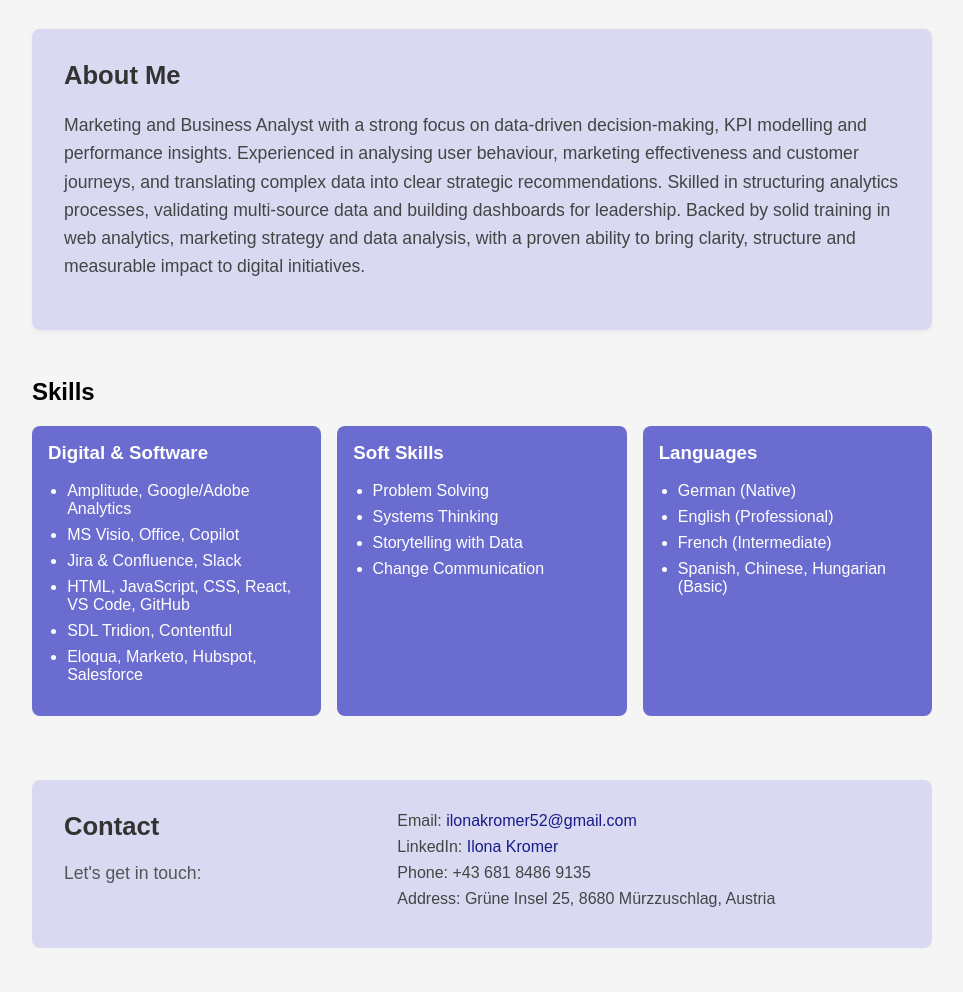
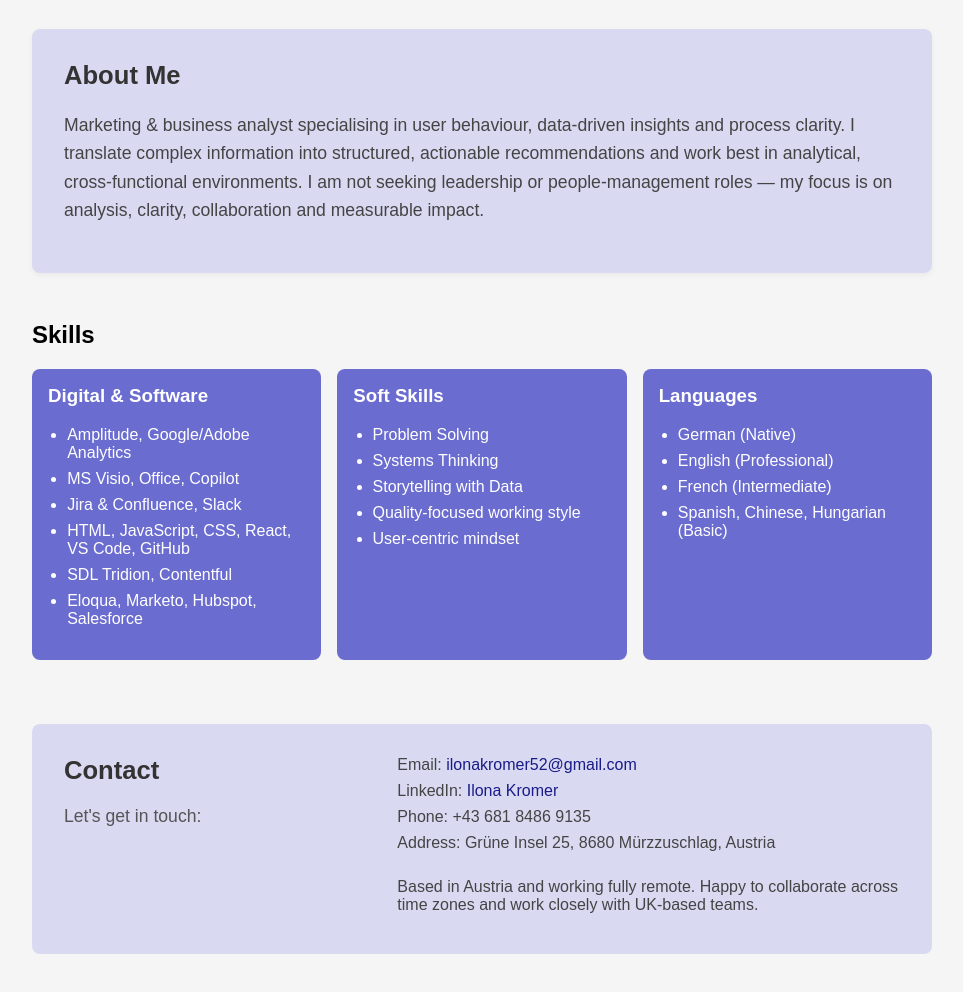
Before and after one commit to kromer52/Marketing-Analytics-Specialist, a website: page index.html in a window 1280 px wide. Shown: the part 122-1114 px from the top of the page, without its empty margins (158-1121 px from the left). Drawn offline with Linux system fonts and the light colour scheme.

Commit message:
summary & remote

```diff
--- a/index.html
+++ b/index.html
@@ -22,15 +22,7 @@
     <section class="summary-box">
   <h2>About Me</h2>
   <p>
-    Marketing and Business Analyst with a strong focus on data‑driven
-decision‑making, KPI modelling and performance insights.
-Experienced in analysing user behaviour, marketing effectiveness
-and customer journeys, and translating complex data into clear
-strategic recommendations. Skilled in structuring analytics
-processes, validating multi‑source data and building dashboards
-for leadership. Backed by solid training in web analytics, marketing
-strategy and data analysis, with a proven ability to bring clarity,
-structure and measurable impact to digital initiatives.
+    Marketing & business analyst specialising in user behaviour, data‑driven insights and process clarity. I translate complex information into structured, actionable recommendations and work best in analytical, cross‑functional environments. I am not seeking leadership or people‑management roles — my focus is on analysis, clarity, collaboration and measurable impact.
 </section>
 
    <section id="skills">
@@ -53,7 +45,8 @@ structure and measurable impact to digital initiatives.
         <li>Problem Solving</li>
         <li>Systems Thinking</li>
         <li>Storytelling with Data</li>
-        <li>Change Communication</li>
+        <li>Quality‑focused working style</li>
+        <li>User‑centric mindset</li>
       </ul>
     </div>
     <div class="skill-box">
@@ -68,7 +61,7 @@ structure and measurable impact to digital initiatives.
   </div>
 </section>
 
-   <section id="contact" class="contact-box">
+  <section id="contact" class="contact-box">
   <div class="contact-content">
     <div class="contact-left">
       <h2>Contact</h2>
@@ -79,12 +72,14 @@ structure and measurable impact to digital initiatives.
         <li>Email: <a href="mailto:ilonakromer52@gmail.com">ilonakromer52@gmail.com</a></li>
         <li>LinkedIn: <a href="https://www.linkedin.com/in/ilona-kromer-66a8992a/" target="_blank">Ilona Kromer</a></li>
         <li>Phone: +43 681 8486 9135</li>
-        <li>Address: Grüne Insel 25, 8680 Mürzzuschlag, Austria</li>
+        <li>Address: Grüne Insel 25, 8680 Mürzzuschlag, Austria</li><br>
+        <li>Based in Austria and working fully remote. Happy to collaborate across time zones and work closely with UK‑based teams.</li>
       </ul>
     </div>
   </div>
 </section>
 
+
   </div>
 </body>
 </html>
```
Also changed, not shown: education.html (+10 -9 lines), work.html (+5 -4 lines).
